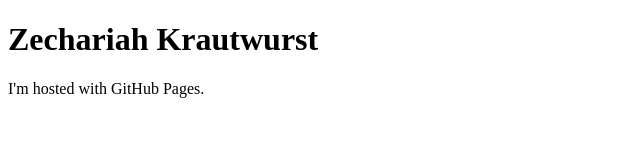
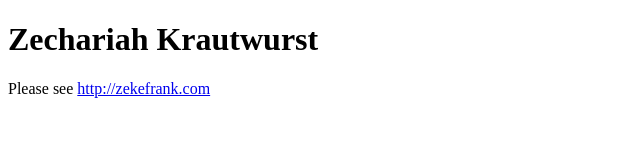
Before and after one commit to zkwurst/zkwurst.github.io, a plain HTML site: page index.html in a window 1280 px wide. Shown: the whole page, without its empty margins (0-640 px from the left). Drawn offline with Linux system fonts and the light colour scheme.

Commit message:
Add website test

```diff
--- a/index.html
+++ b/index.html
@@ -2,6 +2,6 @@
 <html>
 <body>
 <h1>Zechariah Krautwurst</h1>
-<p>I'm hosted with GitHub Pages.</p>
+<p>Please see <a href="http://zekefrank.com">http://zekefrank.com</a></p>
 </body>
 </html>
```
